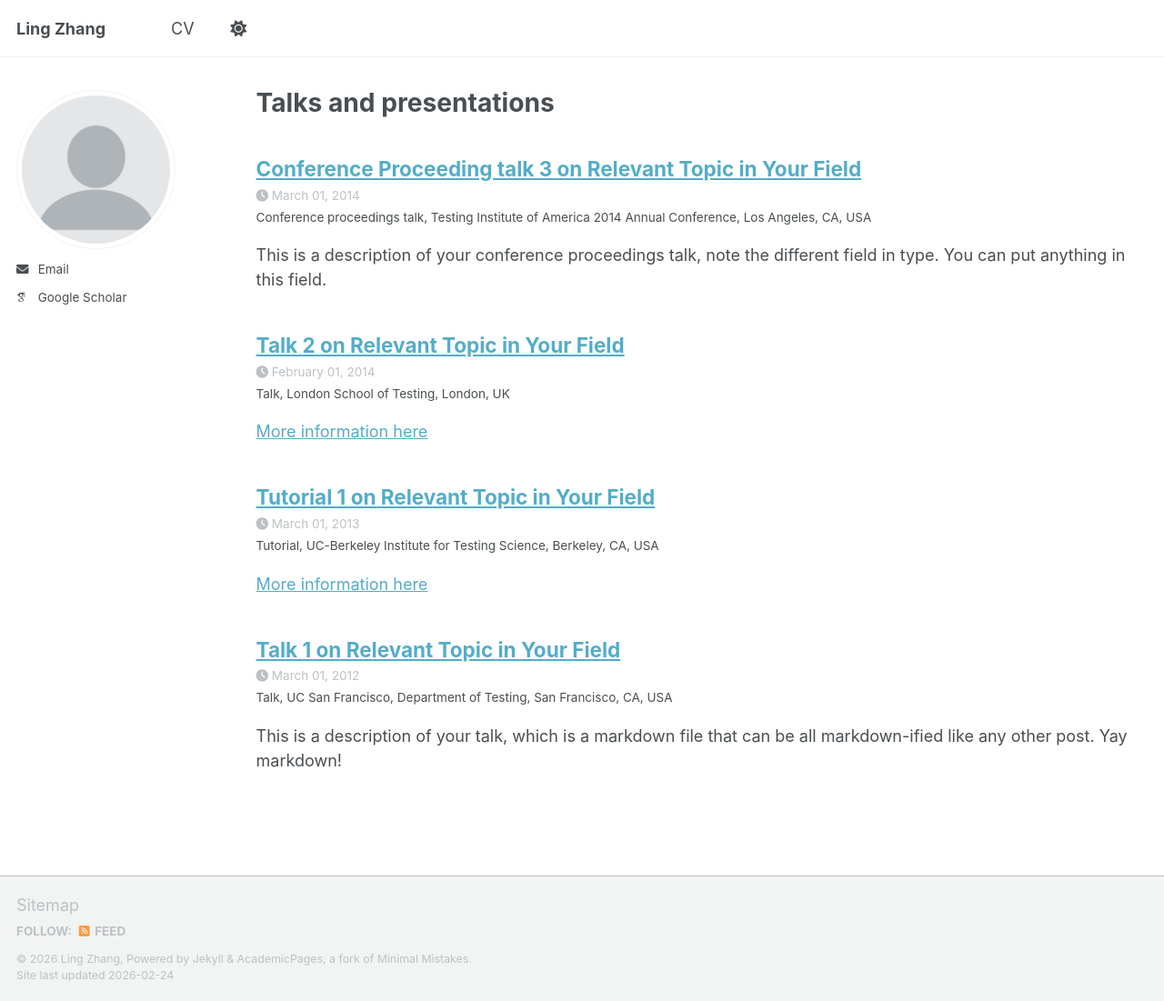
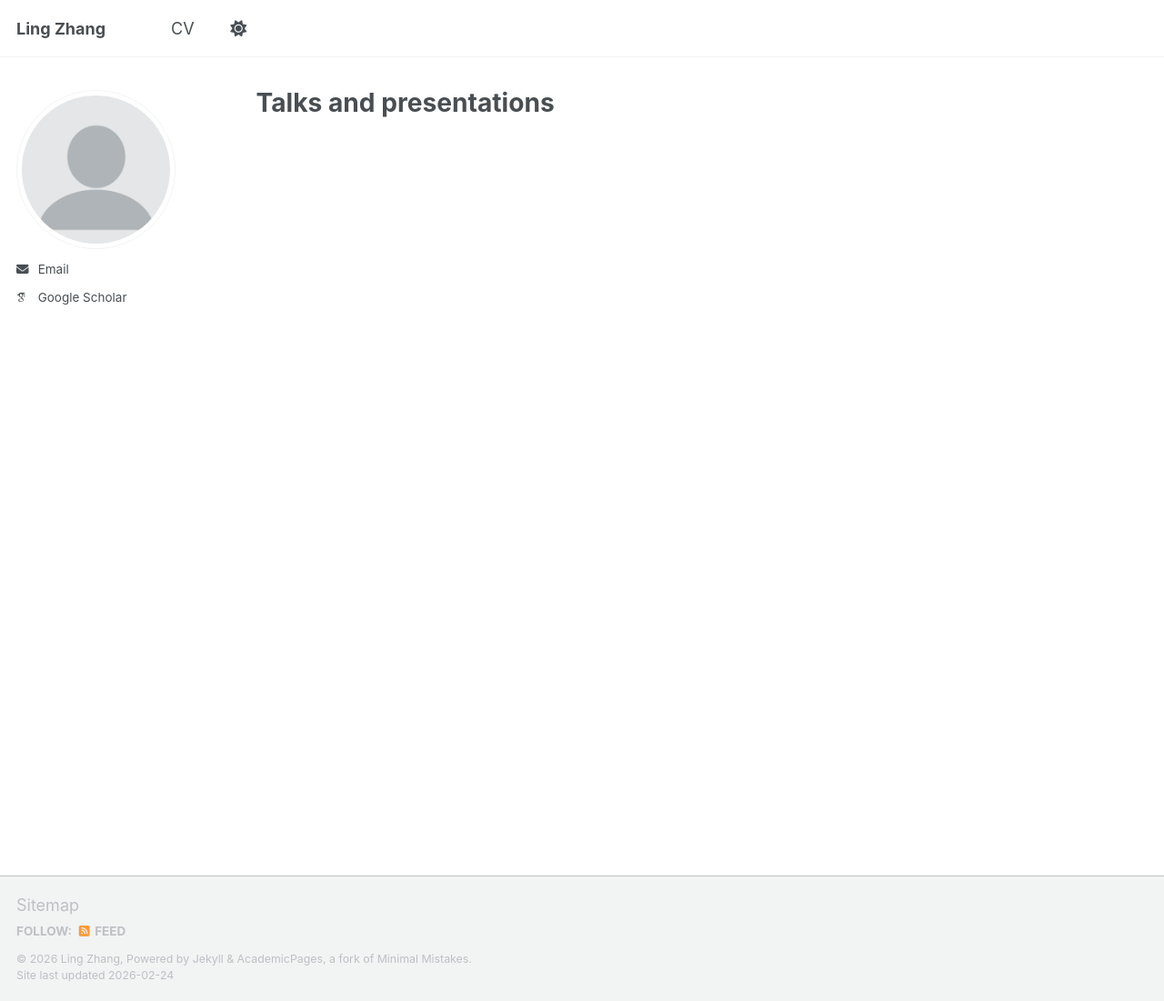
Before and after one commit to sweet-tea-olive/zhangling, a Jekyll site: the page built from _pages/talks.html, in a window 1280 px wide and 1101 px high. Shown: the whole window at 91% size. Built offline with Jekyll 4.4.1, drawn with Linux system fonts in a browser that asks for light colours; some web fonts are replaced; a script bundle is joined from its source files by our own code; library files that are not in the unit come from our copies; some of the changed lines change nothing that is shown.

Commit message:
Comment out various settings in _config.yml
Comment out title_separator and collections settings for publications and talks.

```diff
--- a/_config.yml
+++ b/_config.yml
@@ -11,7 +11,7 @@
 site_theme        : "default" # options: "default", "air", "sunrise", "mint", "dirt", "contrast"
 
 title             : "Ling Zhang"
-title_separator   : "-"
+title_separator   : #"-"
 name              :
 description       :
 
@@ -215,15 +215,15 @@
   # teaching:
   #   output: true
   #   permalink: /:collection/:path/
-  publications:
-    output: true
-    permalink: /:collection/:path/
+  # publications:
+  #   output: true
+  #   permalink: /:collection/:path/
   # portfolio:
   #   output: true
   #   permalink: /:collection/:path/
-  talks:
-    output: true
-    permalink: /:collection/:path/
+  # talks:
+  #   output: true
+  #   permalink: /:collection/:path/
 
 
 # These settings control how pages and collections are included in the site
@@ -256,14 +256,14 @@
   #     share: true
   #     comments: true
   # _publications
-  - scope:
-      path: ""
-      type: publications
-    values:
-      layout: single
-      author_profile: true
-      share: false
-      comments: false
+  # - scope:
+  #     path: ""
+  #     type: publications
+  #   values:
+  #     layout: single
+  #     author_profile: true
+  #     share: false
+  #     comments: false
   # _portfolio
   # - scope:
   #     path: ""
@@ -274,13 +274,13 @@
   #     share: true
   #     comment: true
   # _talks
-  - scope:
-      path: ""
-      type: talks
-    values:
-      layout: talk
-      author_profile: true
-      share: false
+  # - scope:
+  #     path: ""
+  #     type: talks
+  #   values:
+  #     layout: talk
+  #     author_profile: true
+  #     share: false
 
 
 # Sass/SCSS
```
